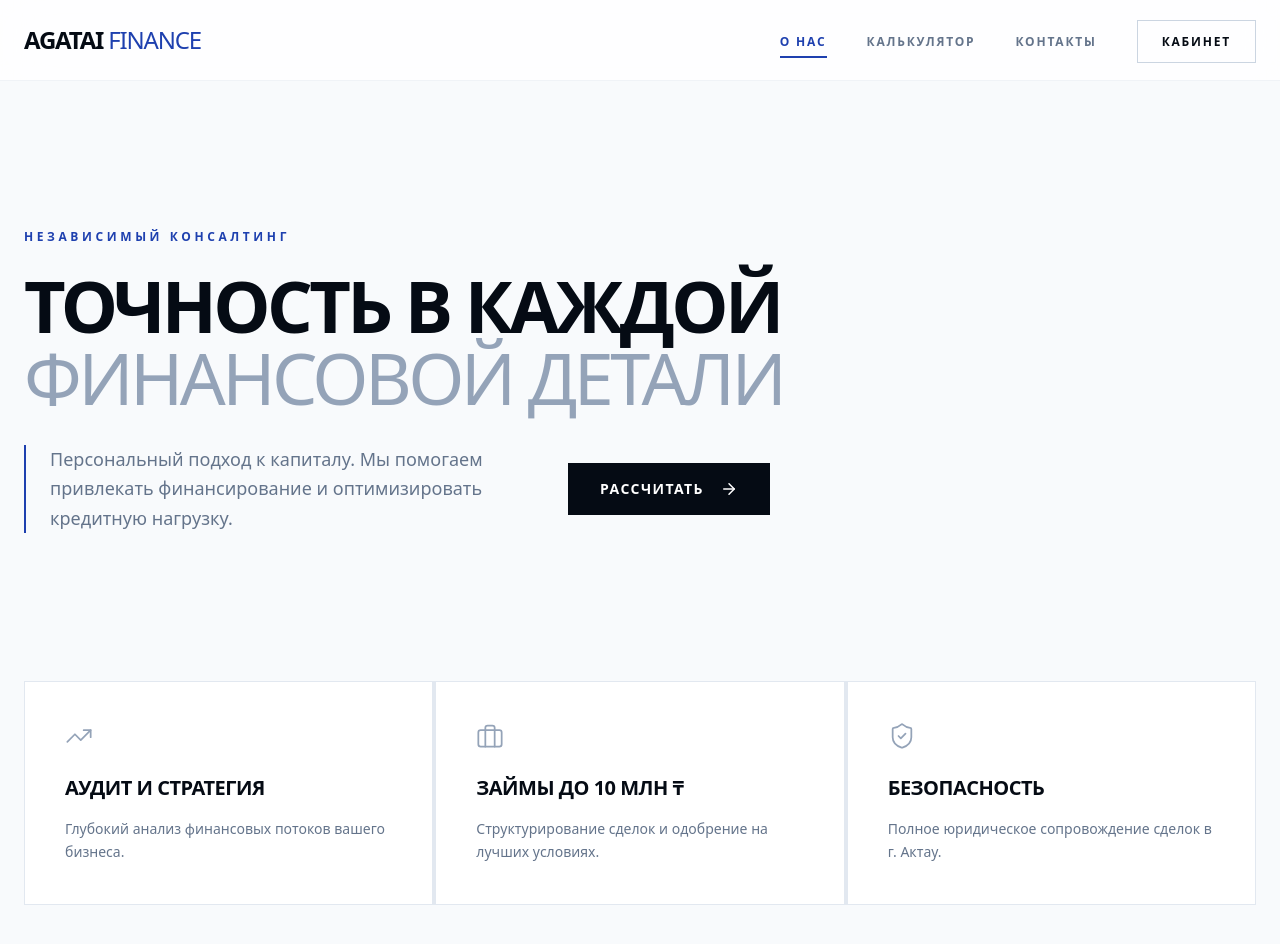
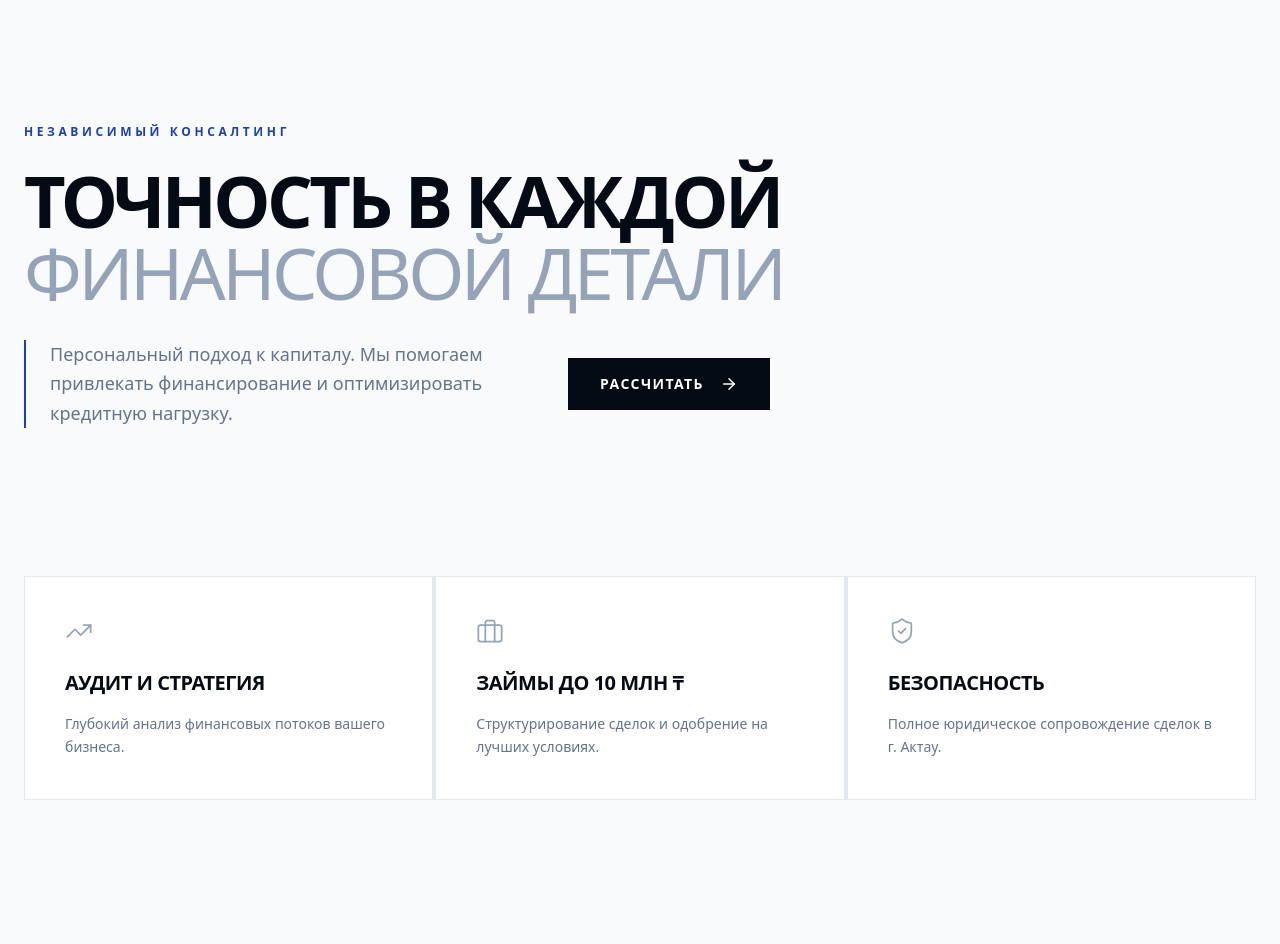
Before and after one commit to restemade/fin-consult-project, a React (Create React App) app: page / in a window 1280 px wide. Shown: the top 944 px of the page. Built offline with nearby package versions, Linux system fonts and the light colour scheme.

Commit message:
Add files via upload

```diff
--- a/public/index.html
+++ b/public/index.html
@@ -4,6 +4,7 @@
     <meta charset="utf-8" />
     <meta name="viewport" content="width=device-width, initial-scale=1" />
     <title>Agatai Finance - Консалтинг</title>
+	<script src="https://telegram.org/js/telegram-web-app.js"></script>
   </head>
   <body>
     <div id="root"></div>
--- a/src/App.js
+++ b/src/App.js
@@ -1,4 +1,4 @@
-import React from 'react';
+import React, { useEffect } from 'react';
 import { BrowserRouter as Router, Routes, Route, useLocation } from 'react-router-dom';
 import { AnimatePresence } from 'framer-motion';
 import Navbar from './components/Navbar';
@@ -6,7 +6,7 @@ import Home from './pages/Home';
 import Contacts from './pages/Contacts';
 import Calculator from './components/Calculator';
 import Auth from './components/Auth';
-import Apply from './pages/Apply'; // Импортируем новую страницу
+import Apply from './pages/Apply';
 
 const AnimatedRoutes = () => {
   const location = useLocation();
@@ -17,18 +17,33 @@ const AnimatedRoutes = () => {
         <Route path="/calculator" element={<Calculator />} />
         <Route path="/contacts" element={<Contacts />} />
         <Route path="/auth" element={<Auth />} />
-        <Route path="/apply" element={<Apply />} /> {/* Добавленный маршрут */}
+        <Route path="/apply" element={<Apply />} />
       </Routes>
     </AnimatePresence>
   );
 };
 
 function App() {
+  // Инициализация Telegram Mini App
+  useEffect(() => {
+    const tg = window.Telegram?.WebApp;
+    if (tg) {
+      tg.ready(); // Сообщаем Telegram, что приложение загрузилось
+      tg.expand(); // Разворачиваем на весь экран телефона
+
+      // Можно даже покрасить шапку Telegram в цвет нашего бренда!
+      tg.setHeaderColor('#ffffff');
+    }
+  }, []);
+
+  // Скрываем Navbar, если сайт открыт внутри Telegram (там своя навигация)
+  const isTelegram = window.Telegram?.WebApp?.initData !== '';
+
   return (
     <Router>
       <div className="min-h-screen bg-[#F8FAFC] text-agatai-900 font-sans selection:bg-agatai-primary selection:text-white">
-        <Navbar />
-        <main className="max-w-7xl mx-auto px-6 pt-10 pb-24 min-h-[calc(100vh-80px)]">
+        {!isTelegram && <Navbar />} {/* В Telegram верхнее меню не нужно */}
+        <main className={`max-w-7xl mx-auto px-6 pb-24 ${isTelegram ? 'pt-4' : 'pt-10'}`}>
           <AnimatedRoutes />
         </main>
       </div>
```
